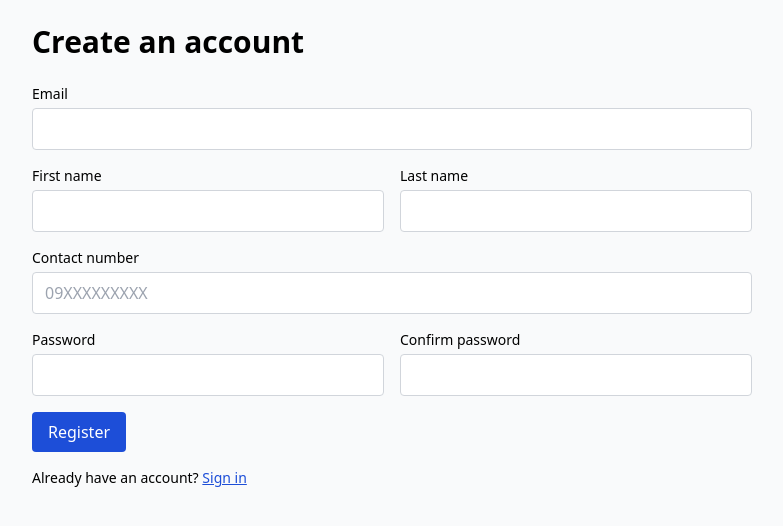
After one commit to kioijimo/g2-python-project, a Django app: template templates/register.html in a window 1280 px wide. The commit adds this page. Shown: the top 526 px of the page, without its empty margins (248-1031 px from the left). Run offline with Django 5.2, Linux system fonts and the light colour scheme; the template is opened without the code that fills it: values that come from a table or form of the project are taken from there, others are empty; some libraries are stand-ins or nearby versions.

Commit message:
Add authentication forms and templates

```diff
--- a/app/forms.py
+++ b/app/forms.py
@@ -1,7 +1,15 @@
 from django import forms
+from django.contrib.auth.forms import AuthenticationForm
 from django.contrib.auth.password_validation import validate_password
+from django.core.exceptions import ValidationError
+from django.db import transaction
 
 from . import models
+
+INPUT_CLASS = (
+    "w-full rounded border border-gray-300 px-3 py-2 "
+    "focus:border-blue-500 focus:outline-none"
+)
 
 
 class UserForm(forms.ModelForm):
@@ -34,6 +42,112 @@ class UserForm(forms.ModelForm):
         return user
 
 
+class LoginForm(AuthenticationForm):
+    """Email-based login form backed by Django's authentication form."""
+
+    username = forms.EmailField(
+        label="Email",
+        widget=forms.EmailInput(
+            attrs={
+                "autofocus": True,
+                "autocomplete": "email",
+                "class": INPUT_CLASS,
+            }
+        ),
+    )
+    password = forms.CharField(
+        label="Password",
+        strip=False,
+        widget=forms.PasswordInput(
+            attrs={
+                "autocomplete": "current-password",
+                "class": INPUT_CLASS,
+            }
+        ),
+    )
+
+
+class RegisterForm(forms.Form):
+    """Create a basic account without exposing role or activation fields."""
+
+    email = forms.EmailField(
+        widget=forms.EmailInput(
+            attrs={"autocomplete": "email", "class": INPUT_CLASS}
+        )
+    )
+    first_name = forms.CharField(
+        max_length=models.NAME_LENGTH,
+        widget=forms.TextInput(attrs={"class": INPUT_CLASS}),
+    )
+    last_name = forms.CharField(
+        max_length=models.NAME_LENGTH,
+        widget=forms.TextInput(attrs={"class": INPUT_CLASS}),
+    )
+    contact_number = forms.CharField(
+        max_length=models.CONTACT_NUM_LENGTH,
+        widget=forms.TextInput(
+            attrs={"placeholder": "09XXXXXXXXX", "class": INPUT_CLASS}
+        ),
+    )
+    password1 = forms.CharField(
+        label="Password",
+        strip=False,
+        widget=forms.PasswordInput(
+            attrs={"autocomplete": "new-password", "class": INPUT_CLASS}
+        ),
+    )
+    password2 = forms.CharField(
+        label="Confirm password",
+        strip=False,
+        widget=forms.PasswordInput(
+            attrs={"autocomplete": "new-password", "class": INPUT_CLASS}
+        ),
+    )
+
+    def clean_email(self):
+        email = self.cleaned_data["email"].strip()
+        if models.User.objects.filter(email__iexact=email).exists():
+            raise forms.ValidationError(
+                "An account with this email already exists."
+            )
+        return email
+
+    def clean_contact_number(self):
+        value = self.cleaned_data["contact_number"].strip()
+        models.Profile._meta.get_field("contact_number").run_validators(value)
+        return value
+
+    def clean(self):
+        cleaned_data = super().clean()
+        password1 = cleaned_data.get("password1")
+        password2 = cleaned_data.get("password2")
+
+        if password1 and password2 and password1 != password2:
+            self.add_error("password2", "The two password fields didn't match.")
+        elif password1:
+            user = models.User(email=cleaned_data.get("email", ""))
+            try:
+                validate_password(password1, user)
+            except ValidationError as error:
+                self.add_error("password1", error)
+
+        return cleaned_data
+
+    def save(self):
+        with transaction.atomic():
+            user = models.User.objects.create_user(
+                email=self.cleaned_data["email"],
+                password=self.cleaned_data["password1"],
+            )
+            models.Profile.objects.create(
+                user=user,
+                first_name=self.cleaned_data["first_name"],
+                last_name=self.cleaned_data["last_name"],
+                contact_number=self.cleaned_data["contact_number"],
+            )
+        return user
+
+
 class ProfileForm(forms.ModelForm):
     class Meta:
         model = models.Profile
--- /dev/null
+++ b/templates/auth_base.html
@@ -0,0 +1,26 @@
+{% load tailwind_tags %}
+<!doctype html>
+<html lang="en">
+  <head>
+    <meta charset="UTF-8" />
+    <meta name="viewport" content="width=device-width, initial-scale=1.0" />
+    <title>{% block title %}Campus Equipment System{% endblock %}</title>
+    {% tailwind_css %}
+  </head>
+
+  <body class="bg-gray-50 text-black font-sans">
+    <main class="container mx-auto max-w-3xl p-6">
+      {% if messages %}
+      <ul class="mb-6 space-y-2">
+        {% for message in messages %}
+        <li
+          class="rounded border px-3 py-2 {% if message.tags == 'error' %}border-red-300 bg-red-50 text-red-700{% elif message.tags == 'success' %}border-green-300 bg-green-50 text-green-700{% else %}border-gray-300 bg-white text-gray-700{% endif %}"
+        >
+          {{ message }}
+        </li>
+        {% endfor %}
+      </ul>
+      {% endif %} {% block content %}{% endblock %}
+    </main>
+  </body>
+</html>
--- /dev/null
+++ b/templates/register.html
@@ -0,0 +1,69 @@
+{% extends "auth_base.html" %}
+
+{% block title %}Register{% endblock %}
+
+{% block content %}
+<h1 class="mb-6 text-3xl font-bold">Create an account</h1>
+
+<form method="post" class="space-y-4">
+  {% csrf_token %} {{ form.non_field_errors }}
+
+  <div>
+    <label for="{{ form.email.id_for_label }}" class="mb-1 block text-sm font-medium">
+      {{ form.email.label }}
+    </label>
+    {{ form.email }} {{ form.email.errors }}
+  </div>
+
+  <div class="grid gap-4 sm:grid-cols-2">
+    <div>
+      <label for="{{ form.first_name.id_for_label }}" class="mb-1 block text-sm font-medium">
+        {{ form.first_name.label }}
+      </label>
+      {{ form.first_name }} {{ form.first_name.errors }}
+    </div>
+
+    <div>
+      <label for="{{ form.last_name.id_for_label }}" class="mb-1 block text-sm font-medium">
+        {{ form.last_name.label }}
+      </label>
+      {{ form.last_name }} {{ form.last_name.errors }}
+    </div>
+  </div>
+
+  <div>
+    <label for="{{ form.contact_number.id_for_label }}" class="mb-1 block text-sm font-medium">
+      {{ form.contact_number.label }}
+    </label>
+    {{ form.contact_number }} {{ form.contact_number.errors }}
+  </div>
+
+  <div class="grid gap-4 sm:grid-cols-2">
+    <div>
+      <label for="{{ form.password1.id_for_label }}" class="mb-1 block text-sm font-medium">
+        {{ form.password1.label }}
+      </label>
+      {{ form.password1 }} {{ form.password1.errors }}
+    </div>
+
+    <div>
+      <label for="{{ form.password2.id_for_label }}" class="mb-1 block text-sm font-medium">
+        {{ form.password2.label }}
+      </label>
+      {{ form.password2 }} {{ form.password2.errors }}
+    </div>
+  </div>
+
+  <button
+    type="submit"
+    class="rounded bg-blue-700 px-4 py-2 font-medium text-white hover:bg-blue-800"
+  >
+    Register
+  </button>
+</form>
+
+<p class="mt-4 text-sm">
+  Already have an account?
+  <a href="{% url 'login' %}" class="text-blue-700 underline">Sign in</a>
+</p>
+{% endblock %}
```
Also changed, not shown: templates/login.html (+36 -23 lines), templates/manage/home.html (added, +32 -0 lines), templates/portal/home.html (added, +26 -0 lines).
